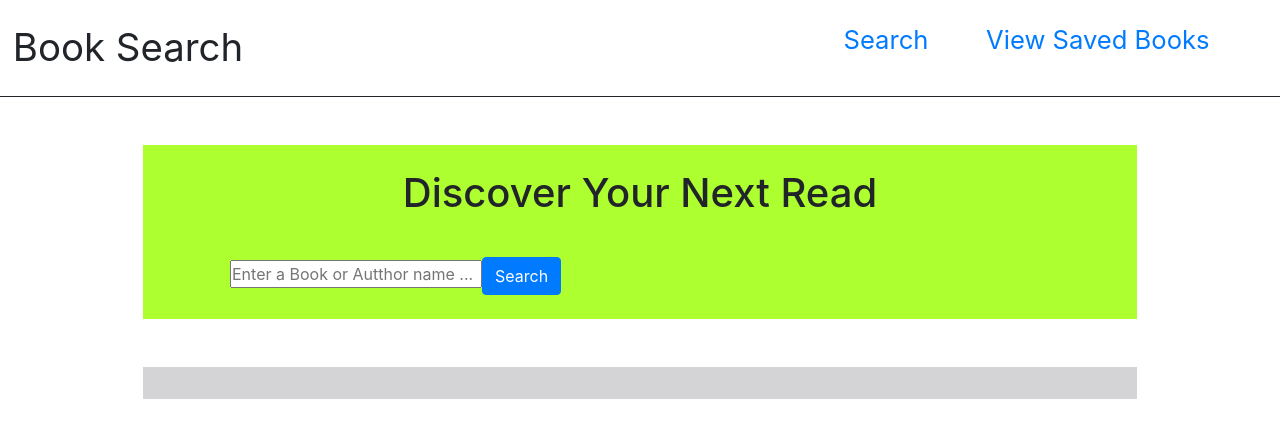
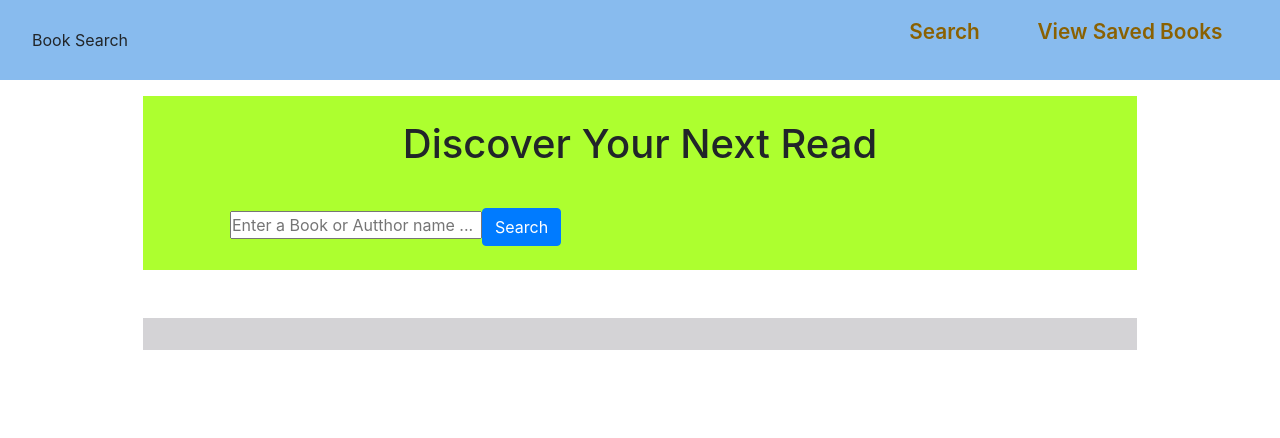
Before and after one commit to imbingz/MERN-Stack-Book-App, a React (Create React App) app in the folder client/: page / in a window 1280 px wide. Shown: the top 438 px of the page. Built offline with nearby package versions, Linux system fonts and the light colour scheme.

Commit message:
styled navbar

```diff
--- a/client/src/components/Navbar/Navbar.css
+++ b/client/src/components/Navbar/Navbar.css
@@ -1,21 +1,26 @@
 .Navbar {
+	background-color: #8be;
+	height: 80px;
 	display: flex;
+	justify-content: space-between;
 	align-items: center;
-	border-bottom: 1px solid;
-	margin-bottom: 2rem;
-	padding: 1.2rem 0.8rem;
 }
 .Navbar-brand {
-	font-size: 2.4rem;
+	margin-left: 2rem;
 }
 .Navbar-links {
 	display: flex;
-	flex-grow: 1;
 	justify-content: flex-end;
 	list-style: none;
 }
+
 .Navbar-link {
 	cursor: pointer;
-	font-size: 1.6rem;
+	font-size: 1.3rem;
+	font-weight: 600;
 	margin-right: 3.6rem;
 }
+
+.Navbar a {
+	color: rgb(138, 97, 2);
+}
```
